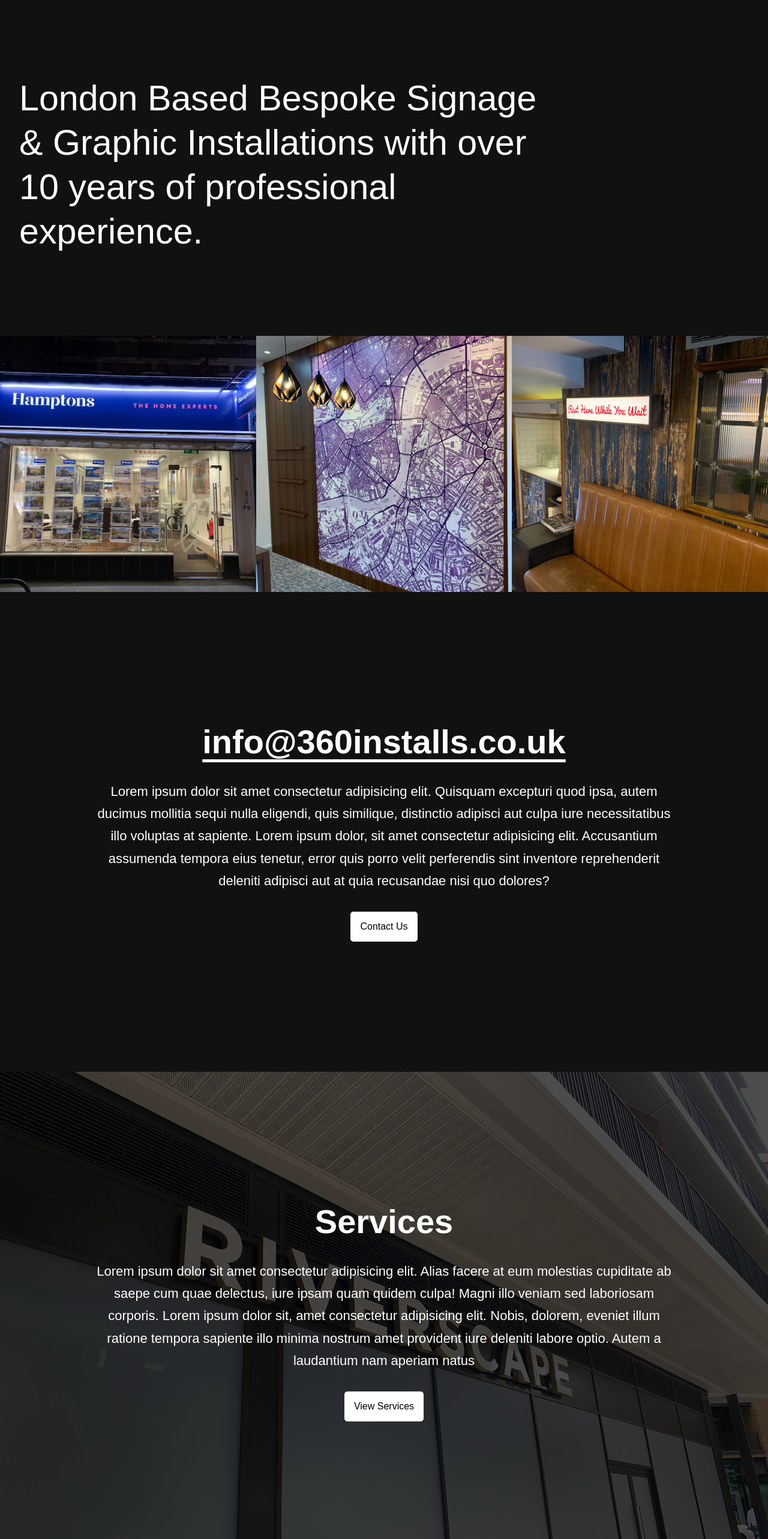
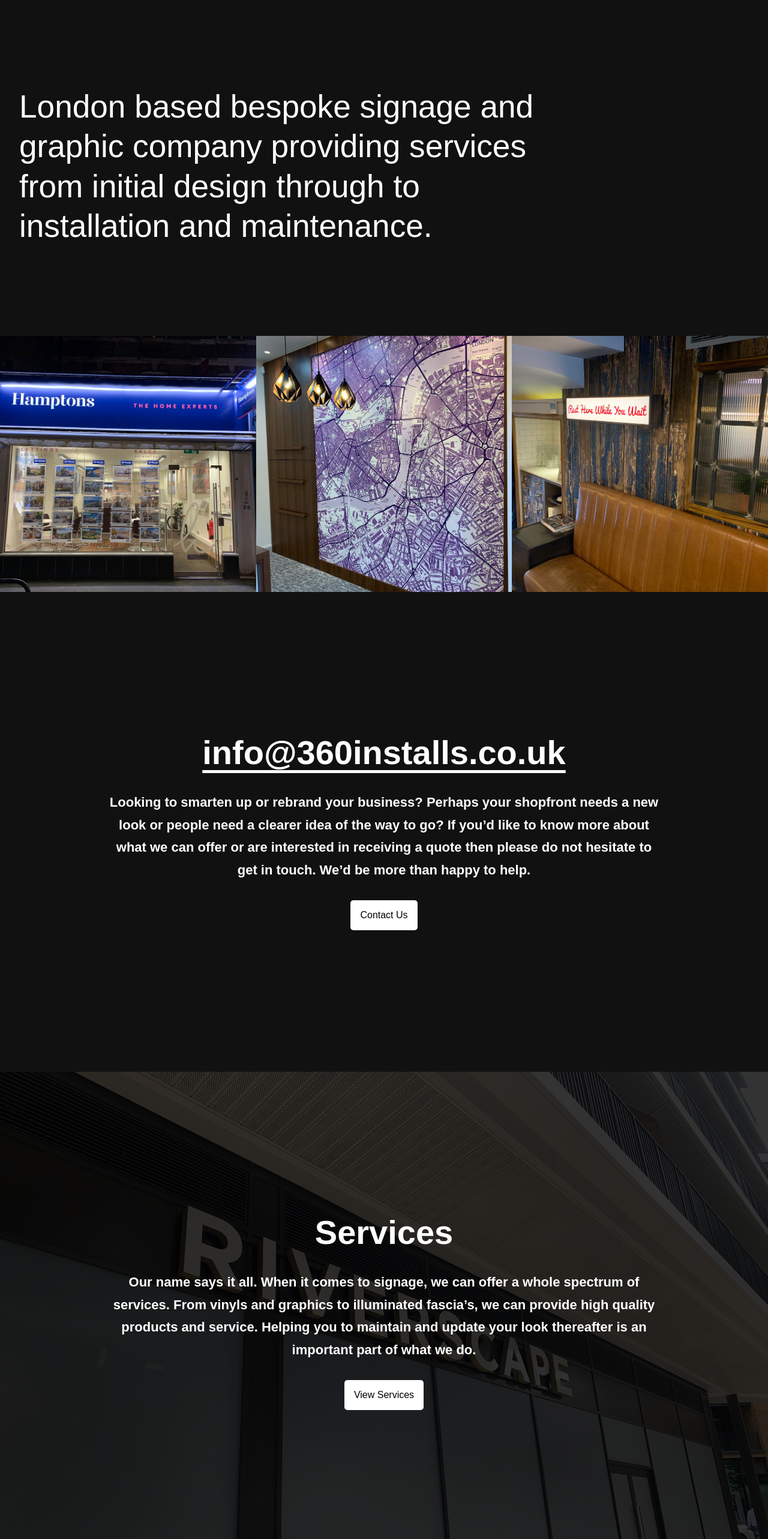
Before and after one commit to Jthomp1993/360-projects, a React (Create React App) app: page / in a window 1280 px wide. Shown: the part 200-2766 px from the top of the page at 60% size. Built offline with nearby package versions, Linux system fonts and the light colour scheme.

Commit message:
Update text content

```diff
--- a/src/components/Contact.jsx
+++ b/src/components/Contact.jsx
@@ -10,12 +10,12 @@ const StyledContactWrapper = styled.section`
     display: flex;
     align-items: center;
     justify-content: center;
-    padding: 5px;
+    padding: 10px;
     height: 100vh;
 `
 
 const StyledContactContent = styled(motion.div)`
-    width: 80vw;
+    width: 75vw;
     padding: 20px;
     display: flex;
     flex-direction: column;
@@ -36,6 +36,7 @@ const StyledContactContent = styled(motion.div)`
 
     p {
         font-size: 16px;
+        font-weight: 600;
         line-height: 1.7;
         margin-top: 2rem;
         margin-bottom: 2rem;
@@ -46,7 +47,7 @@ const StyledContactContent = styled(motion.div)`
             font-size: calc(30px + 18 * ((100vw - 320px) / 680));
         }
         p {
-            font-size: calc(16px + 6 * ((100vw - 320px) / 680));
+            font-size: calc(18px + 4 * ((100vw - 320px) / 680));
         }
     }
 
@@ -101,7 +102,7 @@ const Contact = () => {
                     <div onClick={clickToCopy}>
                         <h2 id="copy">info@360installs.co.uk</h2>
                     </div>
-                    <p>Lorem ipsum dolor sit amet consectetur adipisicing elit. Quisquam excepturi quod ipsa, autem ducimus mollitia sequi nulla eligendi, quis similique, distinctio adipisci aut culpa iure necessitatibus illo voluptas at sapiente. Lorem ipsum dolor, sit amet consectetur adipisicing elit. Accusantium assumenda tempora eius tenetur, error quis porro velit perferendis sint inventore reprehenderit deleniti adipisci aut at quia recusandae nisi quo dolores?</p>
+                    <p>Looking to smarten up or rebrand your business? Perhaps your shopfront needs a new look or people need a clearer idea of the way to go? If you’d like to know more about what we can offer or are interested in receiving a quote then please do not hesitate to get in touch. We’d be more than happy to help.  </p>
 
                     <Link onClick={() => setActiveButton('contact')} className={`btn__primary ${activeButton === 'contact' ? 'active' : ''}`} to='/contact' style={{ textDecoration: 'none'}}>Contact Us</Link>
 
--- a/src/components/HomeHeader.jsx
+++ b/src/components/HomeHeader.jsx
@@ -14,11 +14,16 @@ const StyledHeaderContent = styled.div`
     color: #fff;
 
     h1 {
-        font-size: clamp(2.5rem, 5vw, 3.7rem);
         margin-top: 7.5rem;
         font-weight: 400;
         width: 75%;
         line-height: 1.25;
+    }
+
+    @media screen and (min-width: 320px) {
+        h1 {
+            font-size: calc(32px + 15 * ((100vw - 320px) / 680));
+        }
     }
 
     @media screen and (max-width: 820px) {
@@ -40,7 +45,7 @@ const HomeHeader = () => {
                     animate={{ opacity: 1, x: [0, 100, 0] }}
                     transition={{ duration: 1}}>
                     <h1>
-                        London Based Bespoke Signage & Graphic Installations with over 10 years of professional experience.
+                        London based bespoke signage and graphic company providing services from initial design through to installation and maintenance.
                     </h1>
                 </motion.div>
             </StyledHeaderContent>
--- a/src/components/Services.jsx
+++ b/src/components/Services.jsx
@@ -16,15 +16,16 @@ const StyledLayer = styled.div`
     display: flex;
     align-items: center;
     justify-content: center;
-    background-color: rgba(0, 0, 0, 0.7);
+    background-color: rgba(0, 0, 0, 0.8);
     top: 0;
     left: 0;
     width: 100%;
     height: 100%;
+    padding: 10px;
 `
 
 const StyledContent = styled(motion.div)`
-    width: 80vw;
+    width: 75vw;
     padding: 20px;
     display: flex;
     flex-direction: column;
@@ -43,6 +44,7 @@ const StyledContent = styled(motion.div)`
 
     p {
         font-size: 16px;
+        font-weight: 600;
         line-height: 1.7;
         margin-top: 2rem;
         margin-bottom: 2rem;
@@ -53,7 +55,7 @@ const StyledContent = styled(motion.div)`
             font-size: calc(30px + 18 * ((100vw - 320px) / 680));
         }
         p {
-            font-size: calc(16px + 6 * ((100vw - 320px) / 680));
+            font-size: calc(18px + 4 * ((100vw - 320px) / 680));
         }
     }
 
@@ -100,7 +102,7 @@ const Services = () => {
                 <StyledContent
                 animate={animation}>
                     <h2>Services</h2>
-                    <p>Lorem ipsum dolor sit amet consectetur adipisicing elit. Alias facere at eum molestias cupiditate ab saepe cum quae delectus, iure ipsam quam quidem culpa! Magni illo veniam sed laboriosam corporis. Lorem ipsum dolor sit, amet consectetur adipisicing elit. Nobis, dolorem, eveniet illum ratione tempora sapiente illo minima nostrum amet provident iure deleniti labore optio. Autem a laudantium nam aperiam natus</p>
+                    <p>Our name says it all. When it comes to signage, we can offer a whole spectrum of services. From vinyls and graphics to illuminated fascia’s, we can provide high quality products and service. Helping you to maintain and update your look thereafter is an important part of what we do.</p>
 
                     <Link onClick={() => setActiveButton('services')} className={`btn__primary ${activeButton === 'services' ? 'active' : ''}`} to='/services' style={{ textDecoration: 'none'}}>View Services</Link>
                 </StyledContent>
--- a/src/pages/About.jsx
+++ b/src/pages/About.jsx
@@ -131,10 +131,9 @@ const About = () => {
         <StyledContent>
             <div>
             <h2>About us</h2>
-            <p>London Based Bespoke Signage & Graphic Installations with over 10 years of professional experience. Lorem ipsum dolor sit amet consectetur, adipisicing elit. Repudiandae eius doloremque excepturi delectus cupiditate! Nobis cumque pariatur, deleniti quisquam neque, officiis alias repellendus, quae cupiditate excepturi aliquam harum rerum ipsum?</p>
-            <p>Lorem ipsum dolor sit amet consectetur adipisicing elit. Exercitationem quidem explicabo eius praesentium velit est expedita. Excepturi impedit assumenda quod! Ad aut sit autem quaerat. Sequi blanditiis iste cum beatae? Lorem ipsum dolor sit amet consectetur adipisicing elit. A aperiam quis quam cumque, provident blanditiis aliquam maxime debitis accusantium fuga porro exercitationem officiis natus quisquam non inventore voluptatum reprehenderit animi!</p>
-            <p>Lorem ipsum dolor sit amet consectetur adipisicing elit. Exercitationem quidem explicabo eius praesentium velit est expedita. Excepturi impedit assumenda quod! Ad aut sit autem quaerat. Sequi blanditiis iste cum beatae? Lorem ipsum dolor sit amet consectetur adipisicing elit. A aperiam quis quam cumque, provident blanditiis aliquam maxime debitis accusantium fuga porro exercitationem officiis natus quisquam non inventore voluptatum reprehenderit animi!</p>
-            <p>Lorem, ipsum dolor sit amet consectetur adipisicing elit. Atque consequatur odit ea ex impedit repellendus sequi dicta optio amet voluptas. Totam unde odio itaque explicabo excepturi dolorem incidunt perspiciatis cum!</p>
+            <p>Bespoke Signage and Graphic Company providing services from initial design through to installation and maintenance. With a wealth of professional experience lasting over a decade, we pride ourselves on variation and high finish. Transforming commercial spaces in order to grow businesses and improve functionality is what we do best and we’re always striving for excellence.</p>
+            <p>The home of our business lies in London but there is no limit to where our work will take us. Having worked in the signage industry for almost 20 years, we really do have a great deal of expertise and knowledge to impart. We have been lucky enough to work on projects at some of London’s most iconic buildings and attractions and have helped new independent businesses to take their first steps to building a distinguished brand. No job is too big or too small. Whatever signage you require, we can help you. </p>
+            <p>At 360 we really do cover all angles. </p>
             </div>
         </StyledContent>
         <StyledSectionWrapper ref={ref}>
--- a/src/pages/Contact.jsx
+++ b/src/pages/Contact.jsx
@@ -33,6 +33,7 @@ const StyledContactWrapper = styled.div`
     margin-top: 2rem;
     color: #FFF;
     z-index: -9999999;
+
 
     h2 {
         margin-top: 0;
```
Also changed, not shown: src/data/servicesData.js (+5 -10 lines).
